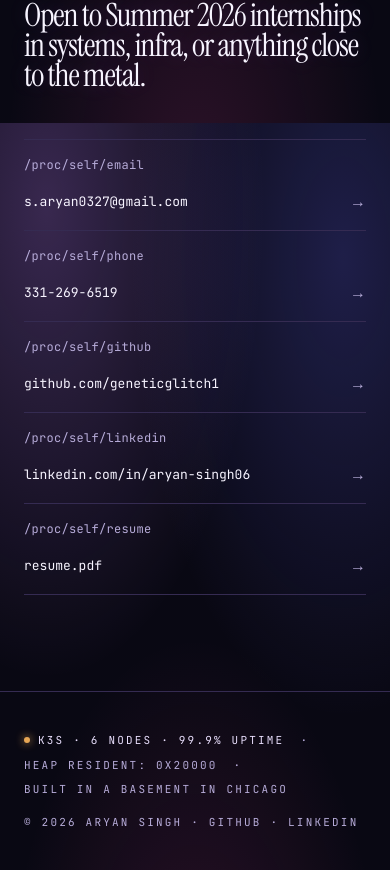
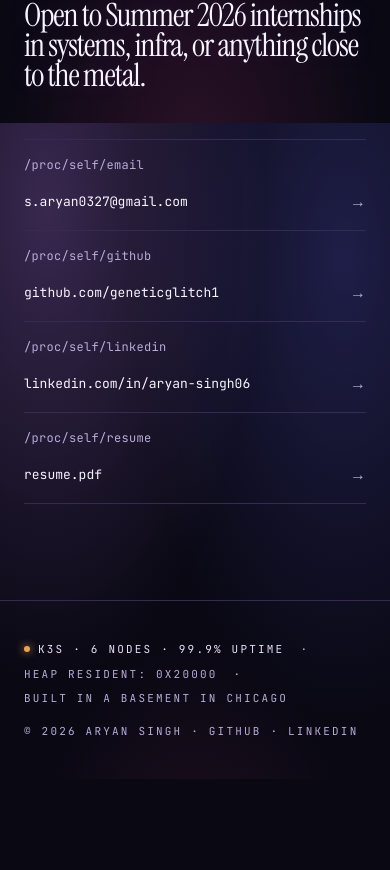
Before and after one commit to geneticglitch1/personal-portfolio, a Next.js app: page / in a window 390 px wide. Shown: the part 7473-8343 px from the top of the page. After the commit the page ends 8252 px from the top, so only its background shows below. Built offline with nearby package versions, Linux system fonts and the light colour scheme.

Commit message:
remove phone number

```diff
--- a/components/portfolio/Contact.tsx
+++ b/components/portfolio/Contact.tsx
@@ -7,11 +7,6 @@ const ROWS = [
     path: "/proc/self/email",
     value: profile.email,
     href: `mailto:${profile.email}`,
-  },
-  {
-    path: "/proc/self/phone",
-    value: profile.phone,
-    href: `tel:${profile.phone.replace(/[^\d+]/g, "")}`,
   },
   {
     path: "/proc/self/github",
--- a/content/profile.ts
+++ b/content/profile.ts
@@ -5,7 +5,6 @@ export const profile = {
     "Junior at UIUC studying Computer Science & Mathematics. I build high-performance systems and full-stack applications, with experience ranging from FPGA hardware acceleration and custom memory allocators to Kubernetes infrastructure and AI tools.",
   location: "Champaign, IL / Chicago, IL",
   email: "s.aryan0327@gmail.com",
-  phone: "331-269-6519",
   socials: {
     github: "https://github.com/geneticglitch1",
     githubAlt: "https://github.com/geneticglitch",
```
